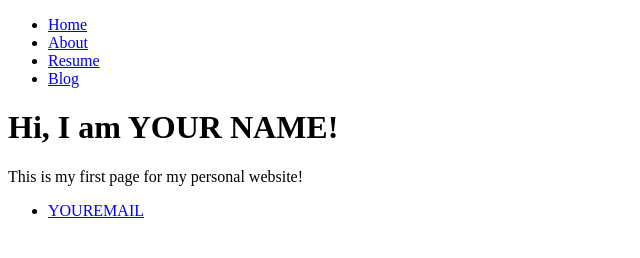
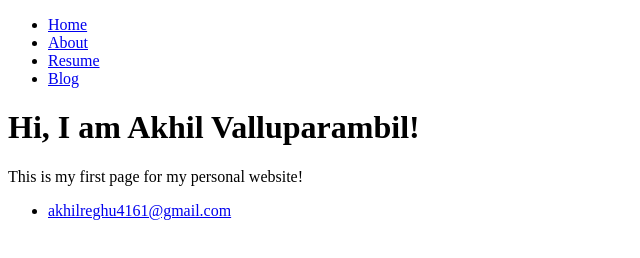
Before and after one commit to akhilreghu/akhilreghu.github.io, a plain HTML site: page index.html in a window 1280 px wide. Shown: the whole page, without its empty margins (0-640 px from the left). Drawn offline with Linux system fonts and the light colour scheme.

Commit message:
Update index.html

```diff
--- a/index.html
+++ b/index.html
@@ -6,7 +6,7 @@
  <body>
    <nav>
      <ul>
-       <li><a href=”/”>Home</a></li>
+       <li><a href=””>Home</a></li>
        <li><a href=”/about”>About</a></li>
        <li><a href=”/resume”>Resume</a></li>
        <li><a href=”/blog”>Blog</a></li>
@@ -14,13 +14,13 @@
    </nav>
    <div class=”container”>
      <div class=”blurb”>
-       <h1>Hi, I am YOUR NAME!</h1>
+       <h1>Hi, I am Akhil Valluparambil!</h1>
        <p>This is my first page for my personal website!</a></p>
      </div>
    </div>
    <footer>
    <ul>
-     <li><a href=”mailto:YOUREMAIL”>YOUREMAIL</a></li>
+     <li><a href=”mailto:YOUREMAIL”>akhilreghu4161@gmail.com</a></li>
    </ul>
    </footer>
  </body>
```
